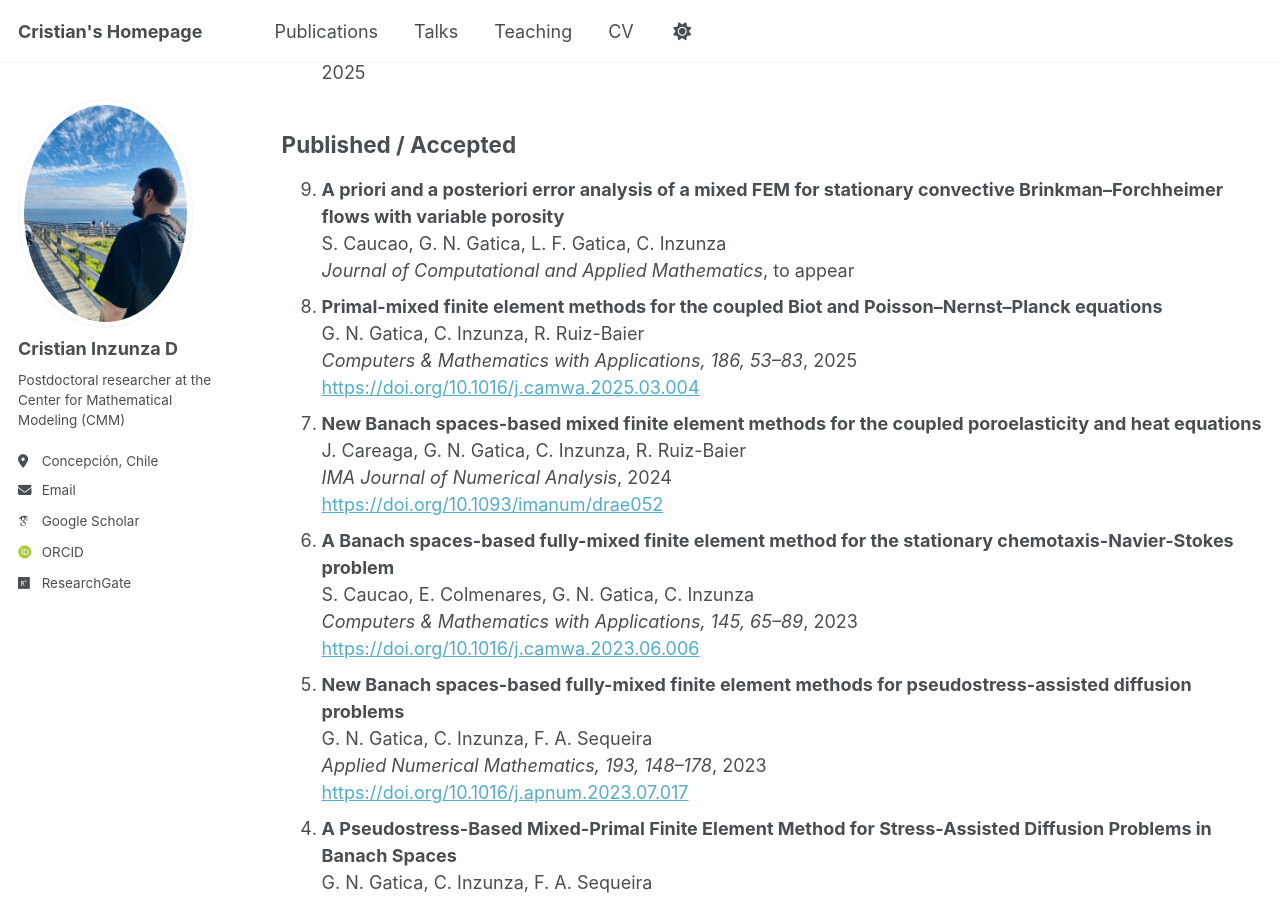
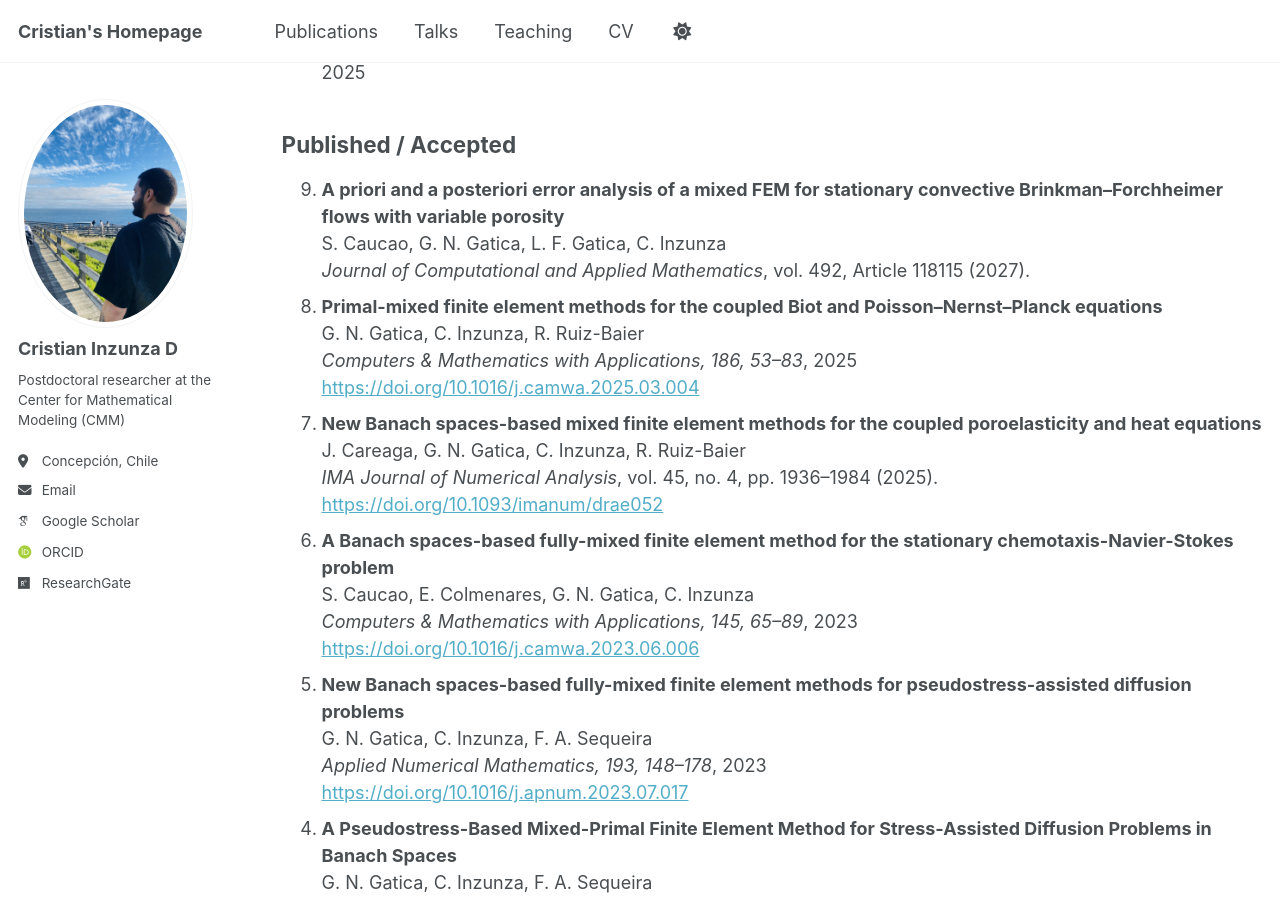
Before and after one commit to Crinzunza/crinzunza.github.io, a Jekyll site: the page built from _pages/publications.html, in a window 1280 px wide and 900 px high, scrolled down 446 px. Built offline with Jekyll 4.4.1, drawn with Linux system fonts in a browser that asks for light colours; some web fonts are replaced.

Commit message:
Revise publication entries in publications.html
Updated publication details with volume, article number, and publication year.

```diff
--- a/_pages/publications.html
+++ b/_pages/publications.html
@@ -38,7 +38,8 @@ author_profile: true
   <li>
     <strong>A priori and a posteriori error analysis of a mixed FEM for stationary convective Brinkman–Forchheimer flows with variable porosity</strong><br>
     S. Caucao, G. N. Gatica, L. F. Gatica, C. Inzunza<br>
-    <em>Journal of Computational and Applied Mathematics</em>, to appear
+    <em>Journal of Computational and Applied Mathematics</em>,
+    vol. 492, Article 118115 (2027).
   </li>
 
   <li>
@@ -51,8 +52,11 @@ author_profile: true
   <li>
     <strong>New Banach spaces-based mixed finite element methods for the coupled poroelasticity and heat equations</strong><br>
     J. Careaga, G. N. Gatica, C. Inzunza, R. Ruiz-Baier<br>
-    <em>IMA Journal of Numerical Analysis</em>, 2024<br>
-    <a href="https://doi.org/10.1093/imanum/drae052">https://doi.org/10.1093/imanum/drae052</a>
+    <em>IMA Journal of Numerical Analysis</em>,
+    vol. 45, no. 4, pp. 1936–1984 (2025).<br>
+    <a href="https://doi.org/10.1093/imanum/drae052">
+        https://doi.org/10.1093/imanum/drae052
+    </a>
   </li>
 
   <li>
```
